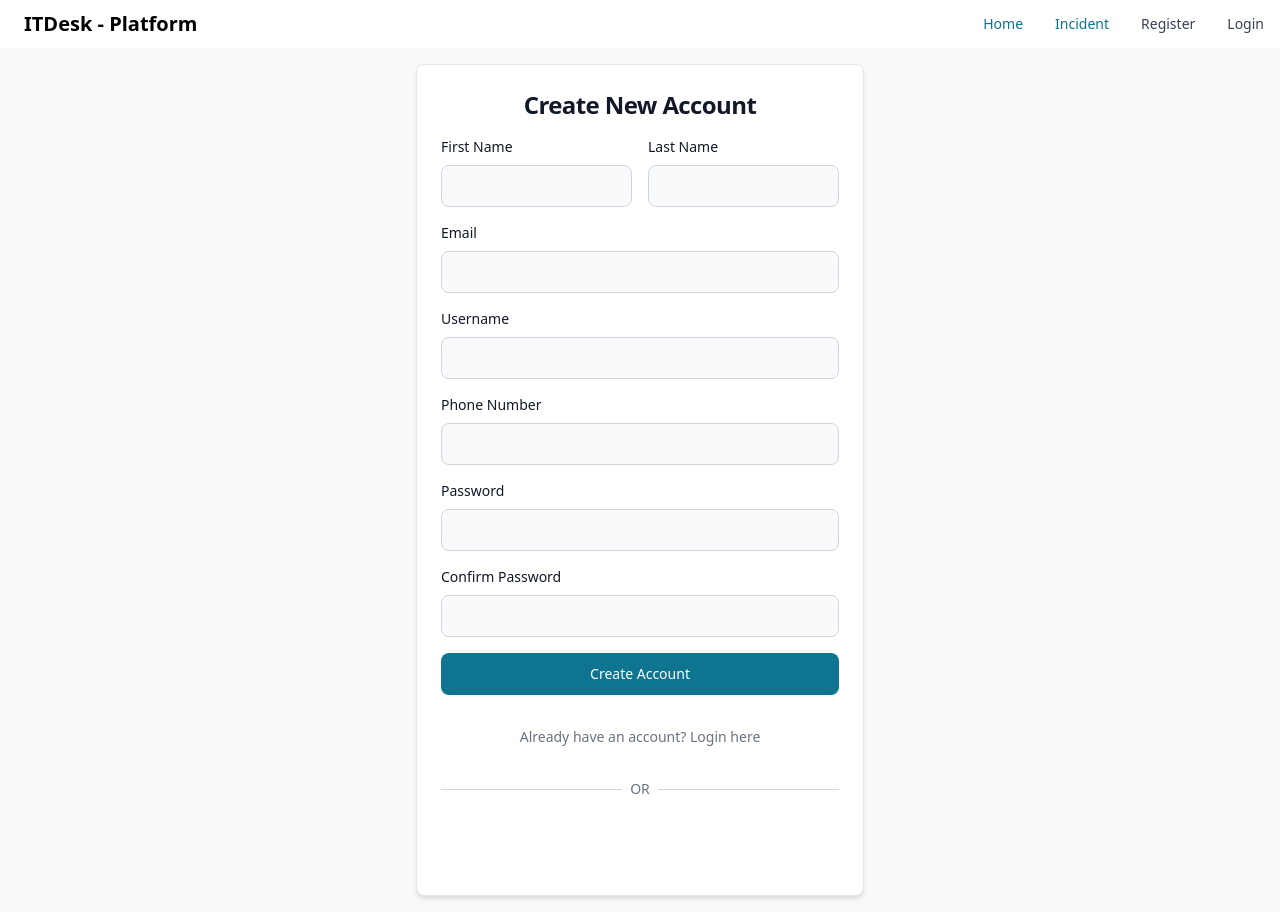
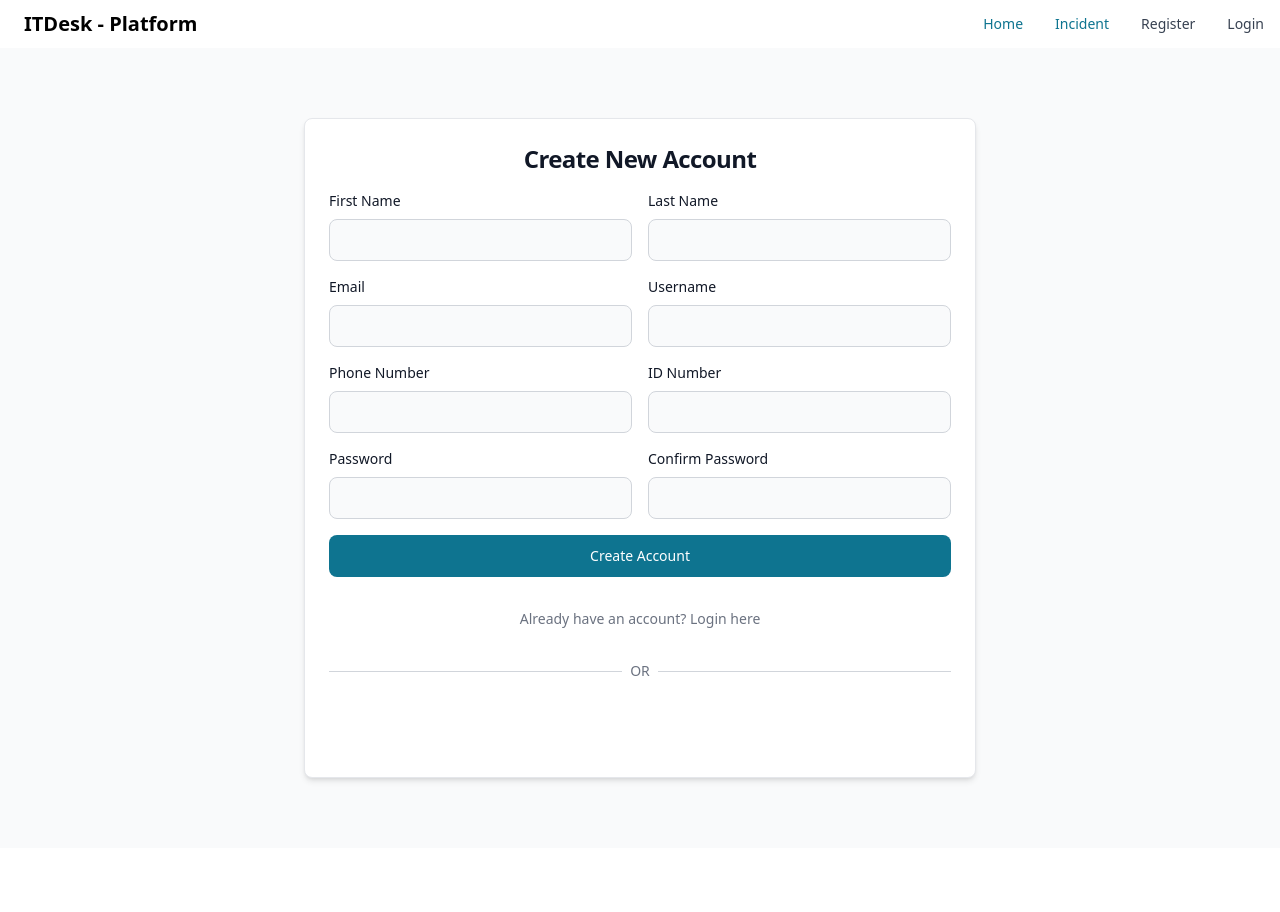
Before and after one commit to rootaccess13/itdesk-frontend, a React (Create React App) app: page /register in a window 1280 px wide. After the commit the page ends 848 px from the top, so only its background shows below. Built offline with nearby package versions, Linux system fonts and the light colour scheme.

Commit message:
Update Register.js

```diff
--- a/src/components/auth/Register.js
+++ b/src/components/auth/Register.js
@@ -12,11 +12,12 @@ const Register = () => {
     username: '',
     email: '',
     phoneNumber: '',
+    idNumber: '',
     password: '',
     repeatPassword: ''
   });
 
-  const { firstName, lastName, username, email, phoneNumber, password, repeatPassword } = formData;
+  const { firstName, lastName, username, email, phoneNumber, idNumber, password, repeatPassword } = formData;
   const navigate = useNavigate();
   const [toast, setToast] = useState({ show: false, message: '' });
   const [loading, setLoading] = useState(false);
@@ -31,7 +32,7 @@ const Register = () => {
       return;
     }
 
-    const newUser = { firstName, lastName, username, email, phoneNumber, password };
+    const newUser = { firstName, lastName, username, email, phoneNumber, idNumber, password };
     setLoading(true);
 
     try {
@@ -43,6 +44,7 @@ const Register = () => {
         username: '',
         email: '',
         phoneNumber: '',
+        idNumber: '',
         password: '',
         repeatPassword: ''
       });
@@ -68,6 +70,7 @@ const Register = () => {
         username: `${given_name}${family_name}`,
         email,
         phoneNumber: 'N/A',
+        idNumber: 'N/A', // Added for Google auth
         password: 'oauth-user'
       });
 
@@ -82,13 +85,15 @@ const Register = () => {
 
   return (
     <div className="min-h-screen flex items-center justify-center bg-gray-50 dark:bg-gray-900 p-4">
-      <Card className="w-full max-w-md">
+      <Card className="w-full max-w-2xl"> {/* Increased max-width */}
         <h1 className="text-xl font-bold leading-tight tracking-tight text-gray-900 md:text-2xl dark:text-white text-center">
           Create New Account
         </h1>
 
         <form className="space-y-4" onSubmit={onSubmit}>
           <div className="grid gap-4 md:grid-cols-2">
+            {/* Left Column */}
+            <div className="space-y-4">
               <div>
                 <label htmlFor="firstName" className="block mb-2 text-sm font-medium text-gray-900 dark:text-white">
                   First Name
@@ -103,21 +108,6 @@ const Register = () => {
                   required
                 />
               </div>
-            <div>
-              <label htmlFor="lastName" className="block mb-2 text-sm font-medium text-gray-900 dark:text-white">
-                Last Name
-              </label>
-              <input
-                type="text"
-                name="lastName"
-                id="lastName"
-                className="bg-gray-50 border border-gray-300 text-gray-900 sm:text-sm rounded-lg focus:ring-primary-600 focus:border-primary-600 block w-full p-2.5 dark:bg-gray-700 dark:border-gray-600 dark:placeholder-gray-400 dark:text-white dark:focus:ring-blue-500 dark:focus:border-blue-500"
-                value={lastName}
-                onChange={onChange}
-                required
-              />
-            </div>
-          </div>
 
               <div>
                 <label htmlFor="email" className="block mb-2 text-sm font-medium text-gray-900 dark:text-white">
@@ -129,21 +119,6 @@ const Register = () => {
                   id="email"
                   className="bg-gray-50 border border-gray-300 text-gray-900 sm:text-sm rounded-lg focus:ring-primary-600 focus:border-primary-600 block w-full p-2.5 dark:bg-gray-700 dark:border-gray-600 dark:placeholder-gray-400 dark:text-white dark:focus:ring-blue-500 dark:focus:border-blue-500"
                   value={email}
-              onChange={onChange}
-              required
-            />
-          </div>
-
-          <div>
-            <label htmlFor="username" className="block mb-2 text-sm font-medium text-gray-900 dark:text-white">
-              Username
-            </label>
-            <input
-              type="text"
-              name="username"
-              id="username"
-              className="bg-gray-50 border border-gray-300 text-gray-900 sm:text-sm rounded-lg focus:ring-primary-600 focus:border-primary-600 block w-full p-2.5 dark:bg-gray-700 dark:border-gray-600 dark:placeholder-gray-400 dark:text-white dark:focus:ring-blue-500 dark:focus:border-blue-500"
-              value={username}
                   onChange={onChange}
                   required
                 />
@@ -178,6 +153,54 @@ const Register = () => {
                   required
                 />
               </div>
+            </div>
+
+            {/* Right Column */}
+            <div className="space-y-4">
+              <div>
+                <label htmlFor="lastName" className="block mb-2 text-sm font-medium text-gray-900 dark:text-white">
+                  Last Name
+                </label>
+                <input
+                  type="text"
+                  name="lastName"
+                  id="lastName"
+                  className="bg-gray-50 border border-gray-300 text-gray-900 sm:text-sm rounded-lg focus:ring-primary-600 focus:border-primary-600 block w-full p-2.5 dark:bg-gray-700 dark:border-gray-600 dark:placeholder-gray-400 dark:text-white dark:focus:ring-blue-500 dark:focus:border-blue-500"
+                  value={lastName}
+                  onChange={onChange}
+                  required
+                />
+              </div>
+
+              <div>
+                <label htmlFor="username" className="block mb-2 text-sm font-medium text-gray-900 dark:text-white">
+                  Username
+                </label>
+                <input
+                  type="text"
+                  name="username"
+                  id="username"
+                  className="bg-gray-50 border border-gray-300 text-gray-900 sm:text-sm rounded-lg focus:ring-primary-600 focus:border-primary-600 block w-full p-2.5 dark:bg-gray-700 dark:border-gray-600 dark:placeholder-gray-400 dark:text-white dark:focus:ring-blue-500 dark:focus:border-blue-500"
+                  value={username}
+                  onChange={onChange}
+                  required
+                />
+              </div>
+
+              <div>
+                <label htmlFor="idNumber" className="block mb-2 text-sm font-medium text-gray-900 dark:text-white">
+                  ID Number
+                </label>
+                <input
+                  type="text"
+                  name="idNumber"
+                  id="idNumber"
+                  className="bg-gray-50 border border-gray-300 text-gray-900 sm:text-sm rounded-lg focus:ring-primary-600 focus:border-primary-600 block w-full p-2.5 dark:bg-gray-700 dark:border-gray-600 dark:placeholder-gray-400 dark:text-white dark:focus:ring-blue-500 dark:focus:border-blue-500"
+                  value={idNumber}
+                  onChange={onChange}
+                  required
+                />
+              </div>
 
               <div>
                 <label htmlFor="repeatPassword" className="block mb-2 text-sm font-medium text-gray-900 dark:text-white">
@@ -192,6 +215,8 @@ const Register = () => {
                   onChange={onChange}
                   required
                 />
+              </div>
+            </div>
           </div>
 
           <Button type="submit" className="w-full" disabled={loading}>
```
Lines whose indentation alone changed are shown as unchanged.
